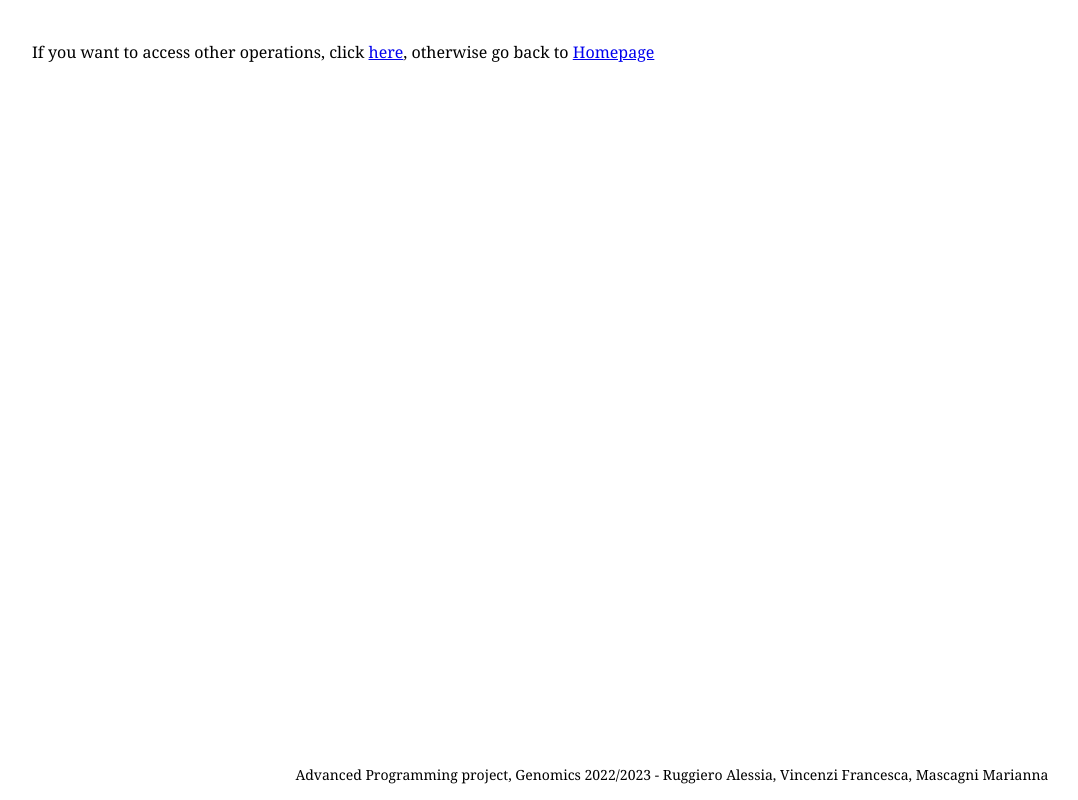
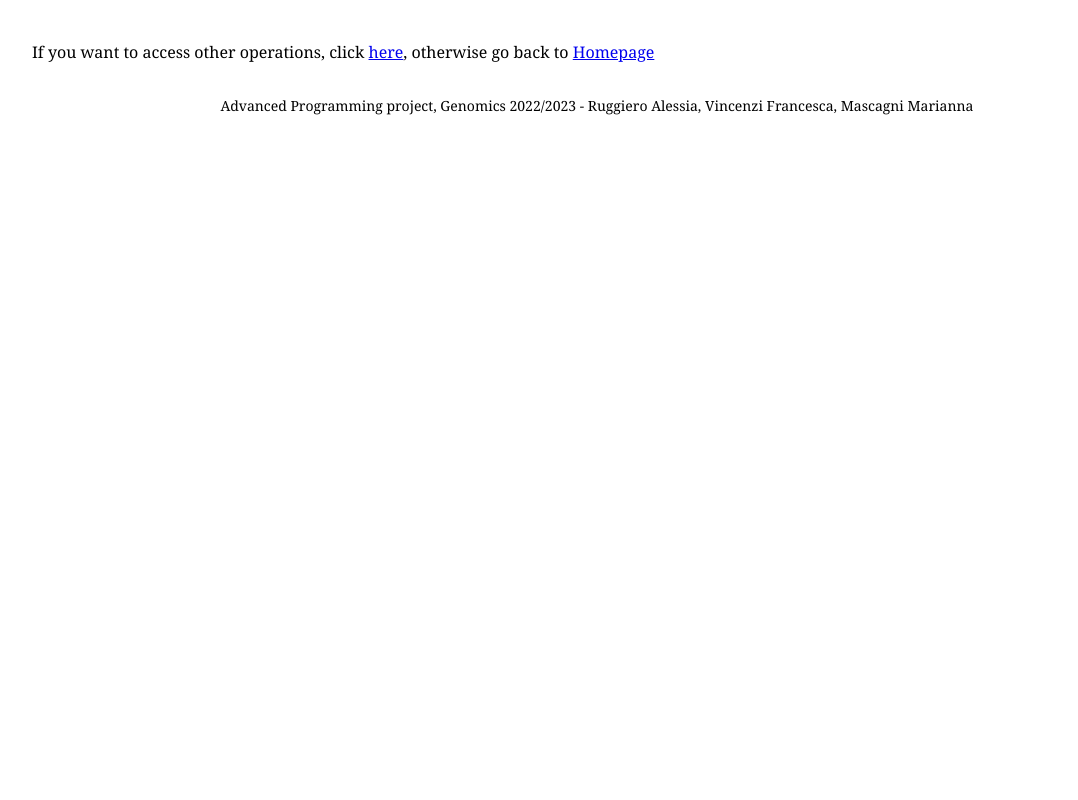
Before and after one commit to mmarimmasca/Advanced-Programming-Project, a Flask app: template project/templates/style_operations.html in a window 1280 px wide. Shown: the whole page, without its empty margins (68-1146 px from the left). Run offline with Flask 2, Linux system fonts and the light colour scheme; the template is opened without the code that fills it, so the values that code supplies are empty; parts of the project's set-up code (start-up, migrations or seed data) failed here and were passed over.

Commit message:
Update style_operations.html

```diff
--- a/project/templates/style_operations.html
+++ b/project/templates/style_operations.html
@@ -17,7 +17,7 @@
 	</div>
 	</p>If you want to access other operations, click <a href='active_operations'>here</a>, otherwise go back to <a href='/'>Homepage</a></p>
 	<div style="position:relative">
-    <p style="position:fixed;bottom:2px;width:100%;font-size:14px;font-color:#696969:;text-align:center; background-color:white;">
+    <p style="position:absolute;bottom:-50px;width:100%;font-size:14px;font-color:#696969:;text-align:center; background-color:white;">
         Advanced Programming project, Genomics 2022/2023 - Ruggiero Alessia, Vincenzi Francesca, Mascagni Marianna  </p></div>
 	</body>
 </html>
```
